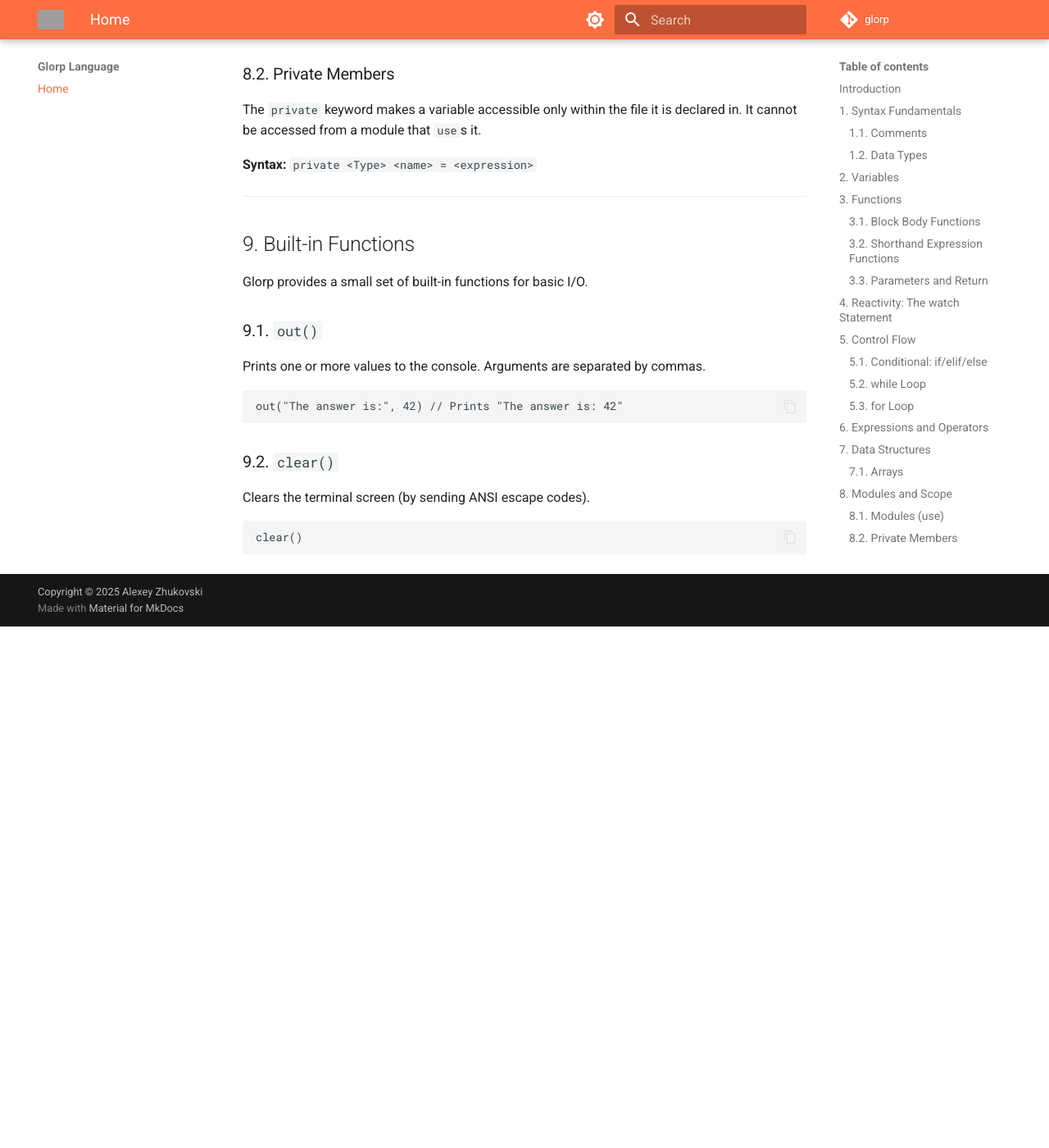
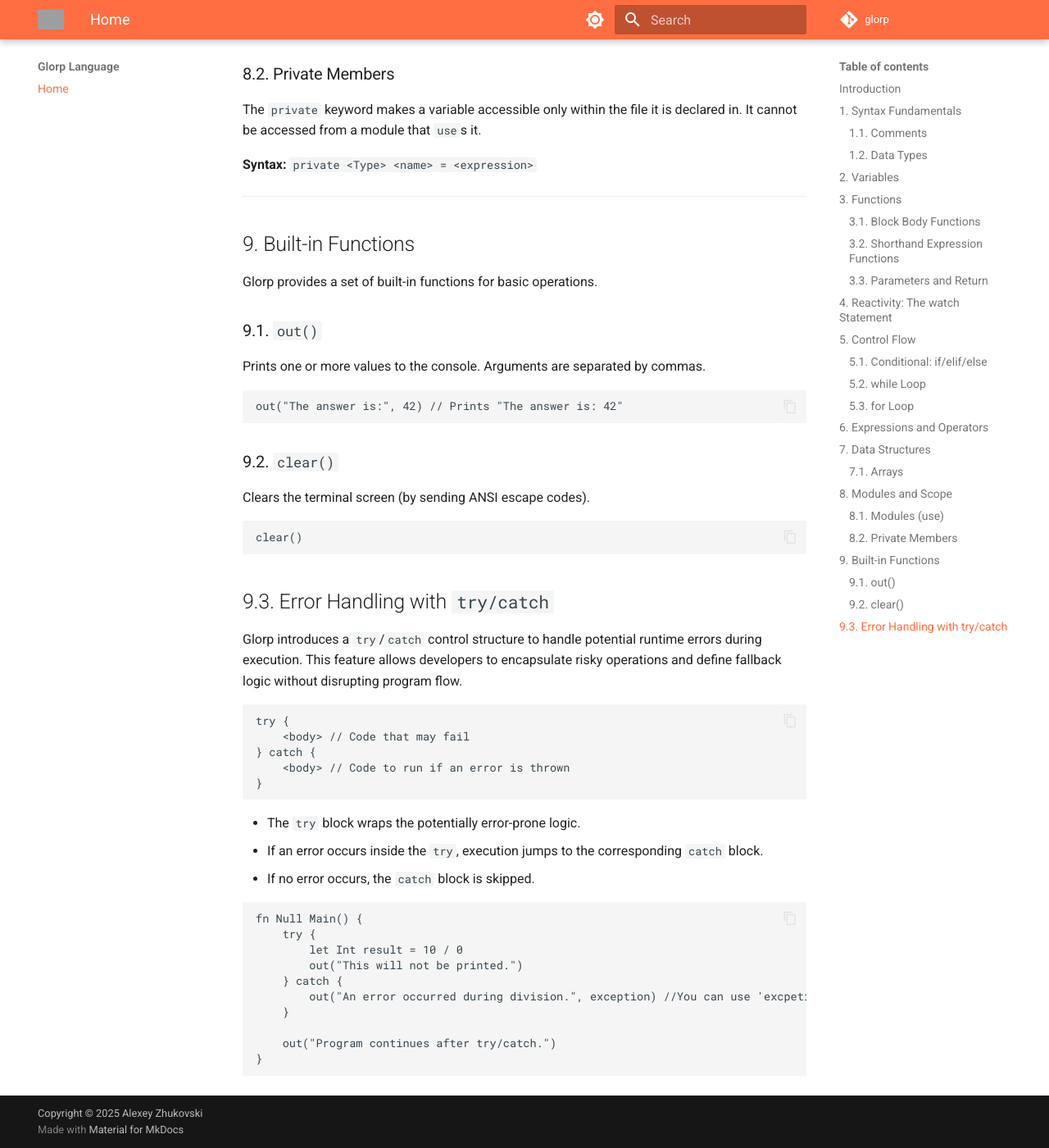
Before and after one commit to LecSUSOff/glorp, an MkDocs documentation site: the page built from docs/index.md, in a window 1280 px wide and 1400 px high, scrolled down 6409 px. Shown: the whole window at 82% size. Built offline with MkDocs 1.6.1 and Material for MkDocs 9.7.7, drawn with Linux system fonts in a browser that asks for light colours; comment, search, counter and statistics services are not loaded; before the commit the page ends 7173 px from its top, so only the background shows below that; grey boxes are pictures that could not be loaded.

Commit message:
Update index.md

````diff
--- a/docs/index.md
+++ b/docs/index.md
@@ -273,7 +273,7 @@ The `private` keyword makes a variable accessible only within the file it is dec
 
 ## 9. Built-in Functions
 
-Glorp provides a small set of built-in functions for basic I/O.
+Glorp provides a set of built-in functions for basic operations.
 
 ### 9.1. `out()`
 
@@ -290,3 +290,32 @@ Clears the terminal screen (by sending ANSI escape codes).
 ```glorp
 clear()
 ```
+
+## 9.3. Error Handling with `try/catch`
+
+Glorp introduces a `try`/`catch` control structure to handle potential runtime errors during execution. This feature allows developers to encapsulate risky operations and define fallback logic without disrupting program flow.
+
+```glorp
+try {
+    <body> // Code that may fail
+} catch {
+    <body> // Code to run if an error is thrown
+}
+```
+
+- The `try` block wraps the potentially error-prone logic.
+- If an error occurs inside the `try`, execution jumps to the corresponding `catch` block.
+- If no error occurs, the `catch` block is skipped.
+
+```glorp
+fn Null Main() {
+    try {
+        let Int result = 10 / 0
+        out("This will not be printed.")
+    } catch {
+        out("An error occurred during division.", exception) //You can use 'excpetion' variable to refer to the exception object
+    }
+
+    out("Program continues after try/catch.")
+}
+```
````
